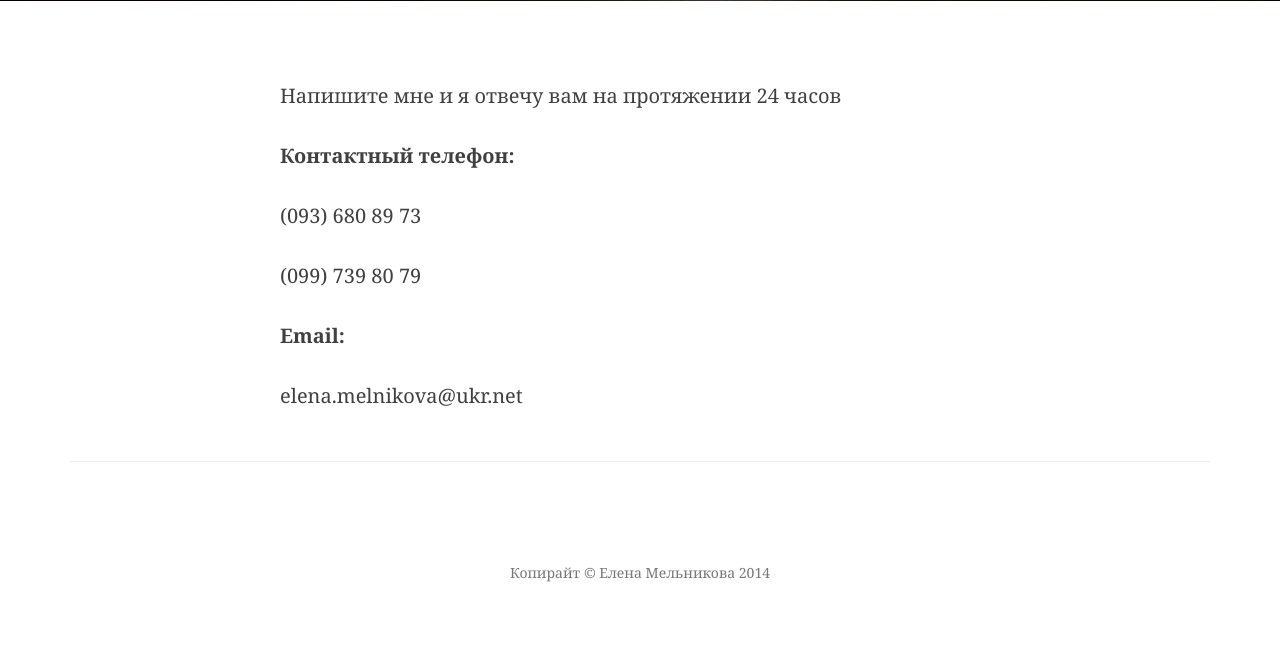
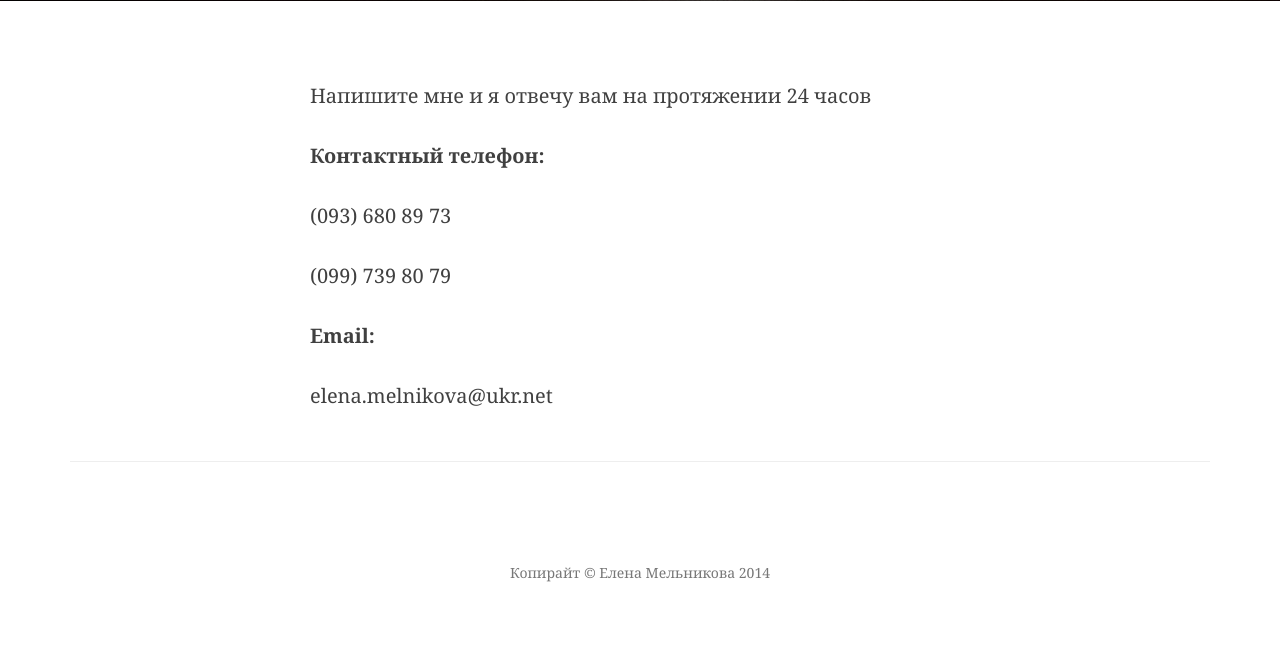
Before and after one commit to stamigos/BBCard, a Django app: template templates/app/contact.html in a window 1280 px wide. Shown: the part 455-1103 px from the top of the page. Run offline with Django 3.2, Linux system fonts and the light colour scheme; the template is opened without the code that fills it, so the values that code supplies are empty; some libraries are stand-ins or nearby versions.

Commit message:
наполнение сайта контентом

```diff
--- a/templates/app/about.html
+++ b/templates/app/about.html
@@ -20,7 +20,7 @@
 {% block content %}
         <!-- article Content -->
         <article>
-        <div class="container">
+        <div class="container" style="font-family : 'Georgia', Times New Roman, Times, serif; text-align: justify; text-indent: 1.5em;">
             <div class="row">
                 <div class="col-lg-8 col-lg-offset-2 col-md-10 col-md-offset-1">
                     <p>Наш приоритет – индивидуальный подход, который основывается на понимании истинных целей и потребностей каждого клиента и бизнеса. Мы работаем в тесном взаимодействии с клиентами и нацелены на долгосрочное сотрудничество.
--- a/templates/app/contact.html
+++ b/templates/app/contact.html
@@ -18,14 +18,14 @@
     </header>
 {% endblock %}
 {% block content %}
-    <div class="container" style="font-family : 'Georgia', Times New Roman, Times, serif;">
+    <div class="container" style="font-family : 'Georgia', Times New Roman, Times, serif; text-align: justify; text-indent: 1.5em;">
         <div class="row">
             <div class="col-lg-8 col-lg-offset-2 col-md-10 col-md-offset-1">
                 <p>Напишите мне и я отвечу вам на протяжении 24 часов</p>
-                <p style="font-weight: bold";>Контактный телефон:</p>
+                <p style="font-weight: bold">Контактный телефон:</p>
                 <p>     (093) 680  89  73 </p>
                 <p>     (099) 739  80  79 </p>
-                <p style="font-weight: bold";>Email:</p> <p> elena.melnikova@ukr.net </p>
+                <p style="font-weight: bold">Email:</p> <p> elena.melnikova@ukr.net </p>
                 <!-- Contact Form - Enter your email address on line 19 of the mail/contact_me.php file to make this form work. -->
                 <!-- WARNING: Some web hosts do not allow emails to be sent through forms to common mail hosts like Gmail or Yahoo. It's recommended that you use a private domain email address! -->
                 <!-- NOTE: To use the contact form, your site must be on a live web host with PHP! The form will not work locally! -->
```
